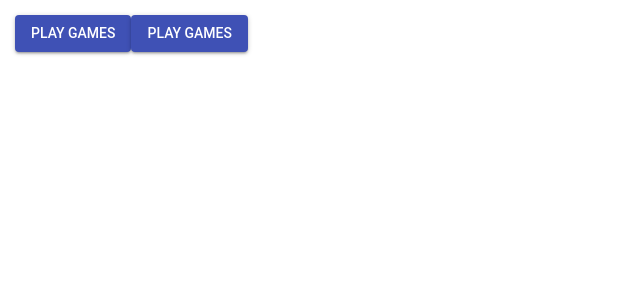
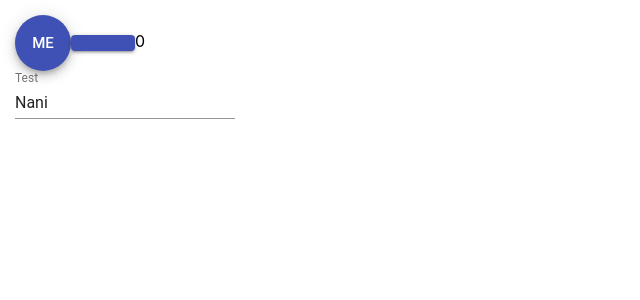
Before and after one commit to at-peter/etxwebapp, a React (Create React App) app: page / in a window 1280 px wide. Shown: the top 300 px of the page, without its empty margins (0-640 px from the left). Built offline with nearby package versions, Linux system fonts and the light colour scheme.

Commit message:
hey the button works

```diff
--- a/src/App.js
+++ b/src/App.js
@@ -1,15 +1,11 @@
 import React from 'react';
 import Mybutton from './componants/Matbutton';
-
+import InputField from './componants/InputField';
 
 function App() {
   return (<div>
-    <Mybutton>
-
-    </Mybutton>
-
-    <Mybutton>
-    </Mybutton>
+    <InputField>
+    </InputField>
     </div>
   );
 }
--- a/src/componants/InputField.jsx
+++ b/src/componants/InputField.jsx
@@ -1,21 +1,43 @@
 import React from 'react';
+import MyButton from './Matbutton';
+import MyField from './InputForm';
 
-
-export default class InputField extends React.Componant{
+export default class InputField extends React.Component{
 
     constructor(props){
         super(props);
-        // state is set here
+        // state is set here and includes the state for all the children
         this.state = {
             buttontoggle : 0,
             buyfield : 0,
             askfield : 0
         };
+
     }
 
-    render(
+    handleClick() {
+        // this.setState({buttontoggle: !this.prevstate})
+        console.log('Click happened');
+        this.setState(state => ({buyfield :state.buyfield + 1
+        }));
+
+    }
+
+    render() {
         // this needs to render all three componants: submit button, ask and buy fields.
-    );
+        return (
+            <div>
+                <MyButton text='me' variant='fab' onClick= {() => this.handleClick()}>
+                </MyButton>
+                <MyButton variant='contained' onClick={() => this.handleClick()}>
+                Another me
+                </MyButton>
+                {this.state.buyfield}
+                <br></br>
+                <MyField text='Nani'></MyField>
+            </div>
+        );
+        }
 
 
 }
--- a/src/componants/InputForm.jsx
+++ b/src/componants/InputForm.jsx
@@ -0,0 +1,11 @@
+import React from 'react';
+import TextField from '@material-ui/core/TextField';
+
+const MyField = (props) => (
+    <TextField
+    label='Test'
+    value={props.text}
+    />
+);
+
+export default MyField;
--- a/src/componants/Matbutton.jsx
+++ b/src/componants/Matbutton.jsx
@@ -1,9 +1,10 @@
 import React from 'react';
 import Button from '@material-ui/core/Button';
+import { tsPropertySignature } from '@babel/types';
 
-const Mybutton = () => (
-  <Button variant="contained" color="primary">
-    Play games
+const Mybutton = (props) => (
+  <Button variant={props.variant} color="primary" size='large' onClick={props.onClick}>
+    {props.text}
   </Button>
 );
 
```
Also changed, not shown: 1 other file (tests, documents, lock files or other folders).
